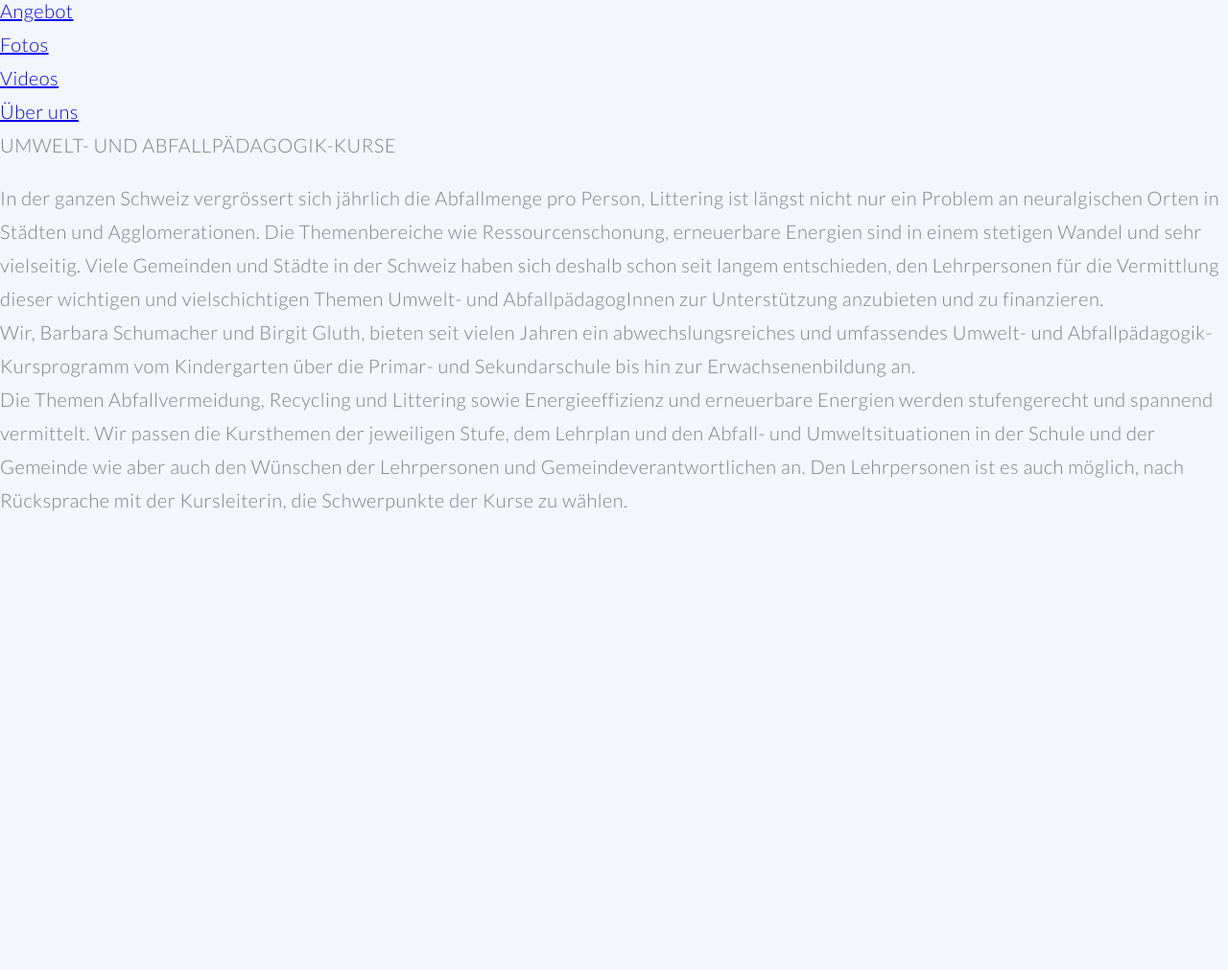
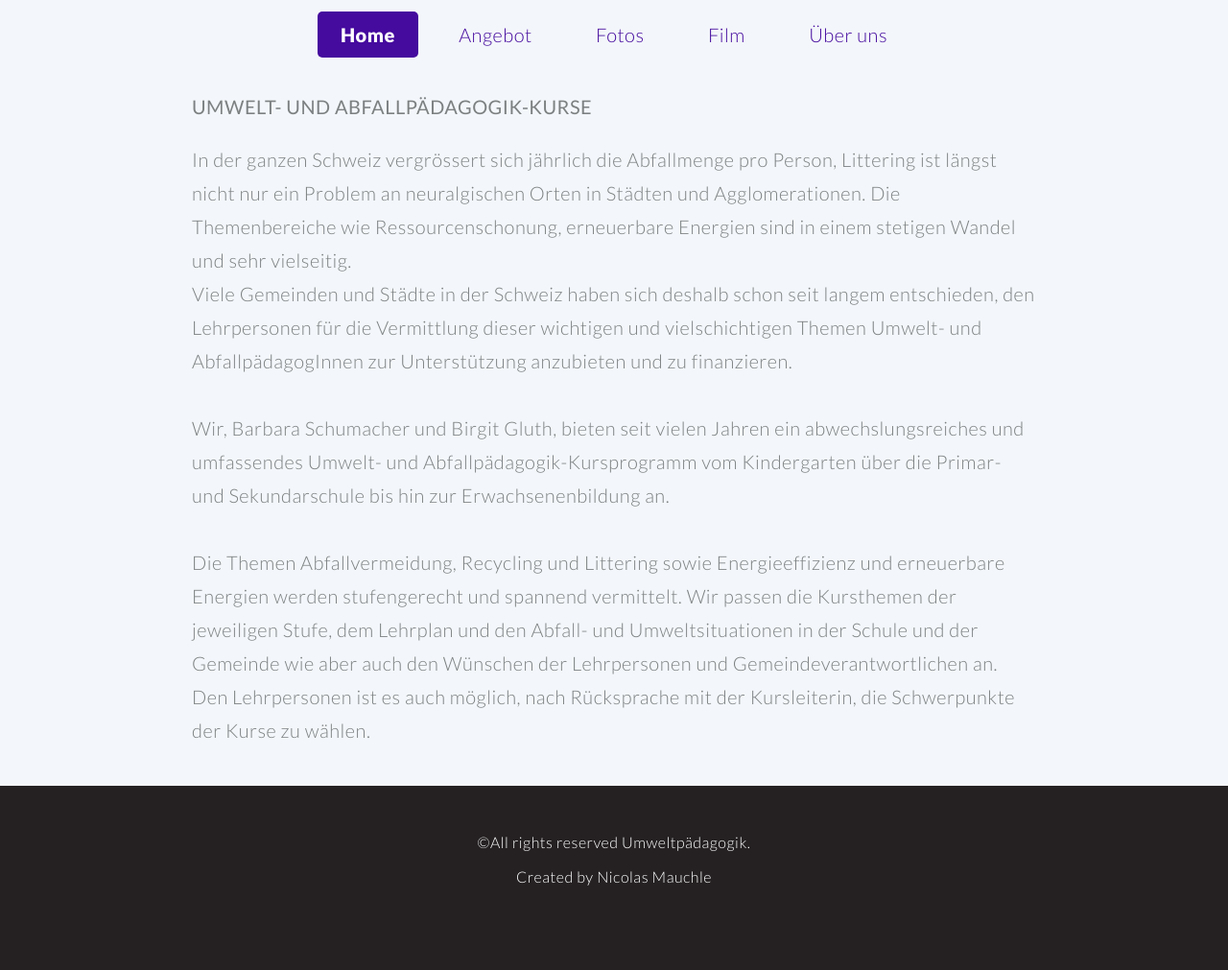
Before and after one commit to bhzunami/umweltpaedagogik, a Rails app: page /static_pages/home in a window 1280 px wide. Shown: the part 384-1395 px from the top of the page at 96% size. Before the commit the page ends 917 px from the top, so only its background shows below. Run offline with Rails 7, Linux system fonts and the light colour scheme; style sheets or scripts are compiled from the project's sources; some libraries are stand-ins or nearby versions.

Commit message:
Add footer and main

```diff
--- a/app/assets/stylesheets/style.css.scss
+++ b/app/assets/stylesheets/style.css.scss
@@ -5,8 +5,12 @@
 
 @charset "UTF-8";
 @import url("http://fonts.googleapis.com/css?family=Lato:300,400,900");
+/* Snippets
+#39A2E7
 
+#39A2E7 blue or violette
 
+*/
 /* Basic */
 body {
 	background: #f3f6fa;
@@ -26,7 +30,7 @@ body, input, select, textarea {
 
 h1, h2, h3, h4, h5, h6 {
 	color: inherit;
-	font-weight: 300;
+	font-weight: 500;
 	line-height: 1.75em;
 	margin-bottom: 1em;
 	text-transform: uppercase;
@@ -81,7 +85,7 @@ hr {
 	background-size: cover;
 	color: white; /* Color text in */
 	cursor: default; /* how the cursor is displayed */
-	padding: 4em 0; /* How big is the image from top*/
+	padding: 5em 0; /* How big is the image from top*/
 	text-align: center;
 
 	.inner {
@@ -96,7 +100,7 @@ hr {
 		-o-animation-fill-mode: forwards;
 		-ms-animation-fill-mode: forwards;
 		animation-fill-mode: forwards;
-		/*background: rgba(52, 27, 43, 0.5);*/
+		background: rgba(52, 27, 43, 0.5);
 		color: white;
 		display: inline-block;
 		opacity: 0; /* don't show it before animation */
@@ -120,3 +124,119 @@ hr {
 		}
 	}
 }
+
+#header {
+	text-align: center;
+	margin: 20px 0px 20px 0px;
+
+	/*#nav {
+		ul {
+			margin: 0;
+			li {
+				display: inline-block;
+				font-style: italic;
+				margin: 0 0.35em 0 0.35em;
+				ul {
+					dsiplay: none;
+				}
+				a {
+					border-radius: 5px;
+					color: #450A9E;
+					text-decoration: none;
+					padding: 0.6em 1.2em 0.6em 1.2em;
+					-moz-transition: background-color .25s ease-in-out;
+					-webkit-transition: background-color .25s ease-in-out;
+					-o-transition: background-color .25s ease-in-out;
+					-ms-transition: background-color .25s ease-in-out;
+					transition: background-color .25s ease-in-out;
+					outline: 0;
+				}
+				:hover {
+					background-color: #ffffff;
+				}
+			}
+		}
+	}*/
+}
+
+
+#nav
+	{
+	}
+		#nav > ul
+		{
+			margin: 0;
+		}
+
+		#nav > ul > li > ul
+		{
+			display: none;
+		}
+
+		#nav > ul > li
+		{
+			display: inline-block;
+			/*font-style: italic;*/
+			margin: 0 0.35em 0 0.35em;
+		}
+
+			#nav > ul > li > a
+			{
+				border-radius: 5px;
+				color: #450A9E;
+				text-decoration: none;
+				padding: 0.6em 1.2em 0.6em 1.2em;
+				-moz-transition: background-color .25s ease-in-out;
+				-webkit-transition: background-color .25s ease-in-out;
+				-o-transition: background-color .25s ease-in-out;
+				-ms-transition: background-color .25s ease-in-out;
+				transition: background-color .25s ease-in-out;
+				outline: 0;
+			}
+
+		#nav > ul > li:hover
+		{
+		}
+
+			#nav > ul > li:hover > a
+			{
+				background: #C8D1D3;
+			}
+
+		#nav > ul > li.active
+		{
+		}
+
+			#nav > ul > li.active > a
+			{
+				background: #C8D1D3;
+			}
+
+		#nav > ul > li.current_page_item
+		{
+		}
+
+
+			#nav > ul > li.current_page_item > a
+			{
+				background: #450A9E;
+				color: #fff !important;
+				font-weight: 700;
+			}
+
+#main {
+	padding: 1em 10em 2em 10em;
+}
+
+#footer {
+	background: #252122;
+	color: #fff;
+	padding: 2em 0em 4em 0em;
+	text-align: center;
+	.copyright {
+		font-size: 0.8em;
+		a {
+			color: inherit;
+		}
+	}
+}
--- a/app/views/layouts/_header.html.erb
+++ b/app/views/layouts/_header.html.erb
@@ -5,12 +5,16 @@
     </header>
   </div>
 </section>
+
+<section id="header">
 <nav id="nav">
   <ul>
-   <li><a href="index.html">Home</a></li>
-   <li><a href="right-sidebar.html">Angebot</a></li>
-   <li><a href="left-sidebar.html">Fotos</a></li>
-   <li><a href="left-sidebar.html">Videos</a></li>
-   <li><a href="left-sidebar.html">Über uns</a></li>
+    <li class="current_page_item"><a href="#">Home</a></li>
+    <li><a href="">Angebot</a></li>
+    <li><a href="#">Fotos</a></li>
+    <li><a href="#">Film</a></li>
+    <li><a href="#">Über uns</a></li>
   </ul>
 </nav>
+
+</section>
--- a/app/views/layouts/application.html.erb
+++ b/app/views/layouts/application.html.erb
@@ -9,6 +9,6 @@
 <body>
 <%= render 'layouts/header' %>
 <%= yield %>
-
+<%= render 'layouts/footer' %>
 </body>
 </html>
--- a/app/views/static_pages/home.html.erb
+++ b/app/views/static_pages/home.html.erb
@@ -1,10 +1,12 @@
 <article id="main">
 <h1>Umwelt- und Abfallpädagogik-Kurse</h1>
 <p>
-In der ganzen Schweiz vergrössert sich jährlich die Abfallmenge pro Person, Littering ist längst nicht nur ein Problem an neuralgischen Orten in Städten und Agglomerationen. Die Themenbereiche wie Ressourcenschonung, erneuerbare Energien sind in einem stetigen Wandel und sehr vielseitig.
+In der ganzen Schweiz vergrössert sich jährlich die Abfallmenge pro Person, Littering ist längst nicht nur ein Problem an neuralgischen Orten in Städten und Agglomerationen. Die Themenbereiche wie Ressourcenschonung, erneuerbare Energien sind in einem stetigen Wandel und sehr vielseitig.<br />
 Viele Gemeinden und Städte in der Schweiz haben sich deshalb schon seit langem entschieden, den Lehrpersonen für die Vermittlung dieser wichtigen und vielschichtigen Themen Umwelt- und AbfallpädagogInnen zur Unterstützung anzubieten und zu finanzieren.</p>
+<br />
 <p>
 Wir, Barbara Schumacher und Birgit Gluth, bieten seit vielen Jahren ein abwechslungsreiches und umfassendes Umwelt- und Abfallpädagogik-Kursprogramm vom Kindergarten über die Primar- und Sekundarschule bis hin zur Erwachsenenbildung an.</p>
+<br />
 <p>
 Die Themen Abfallvermeidung, Recycling und Littering sowie Energieeffizienz und erneuerbare Energien werden stufengerecht und spannend vermittelt. Wir passen die Kursthemen der jeweiligen Stufe, dem Lehrplan und den Abfall- und Umweltsituationen in der Schule und der Gemeinde wie aber auch den Wünschen der Lehrpersonen und Gemeindeverantwortlichen an. Den Lehrpersonen ist es auch möglich, nach Rücksprache mit der Kursleiterin, die Schwerpunkte der Kurse zu wählen.</p>
 </article>
--- a/config/routes.rb
+++ b/config/routes.rb
@@ -5,6 +5,8 @@ Umweltpaedagogik::Application.routes.draw do
 
   # You can have the root of your site routed with "root"
   # root 'welcome#index'
+
+  root 'static_pages#home'
 
   # Example of regular route:
   #   get 'products/:id' => 'catalog#view'
```
